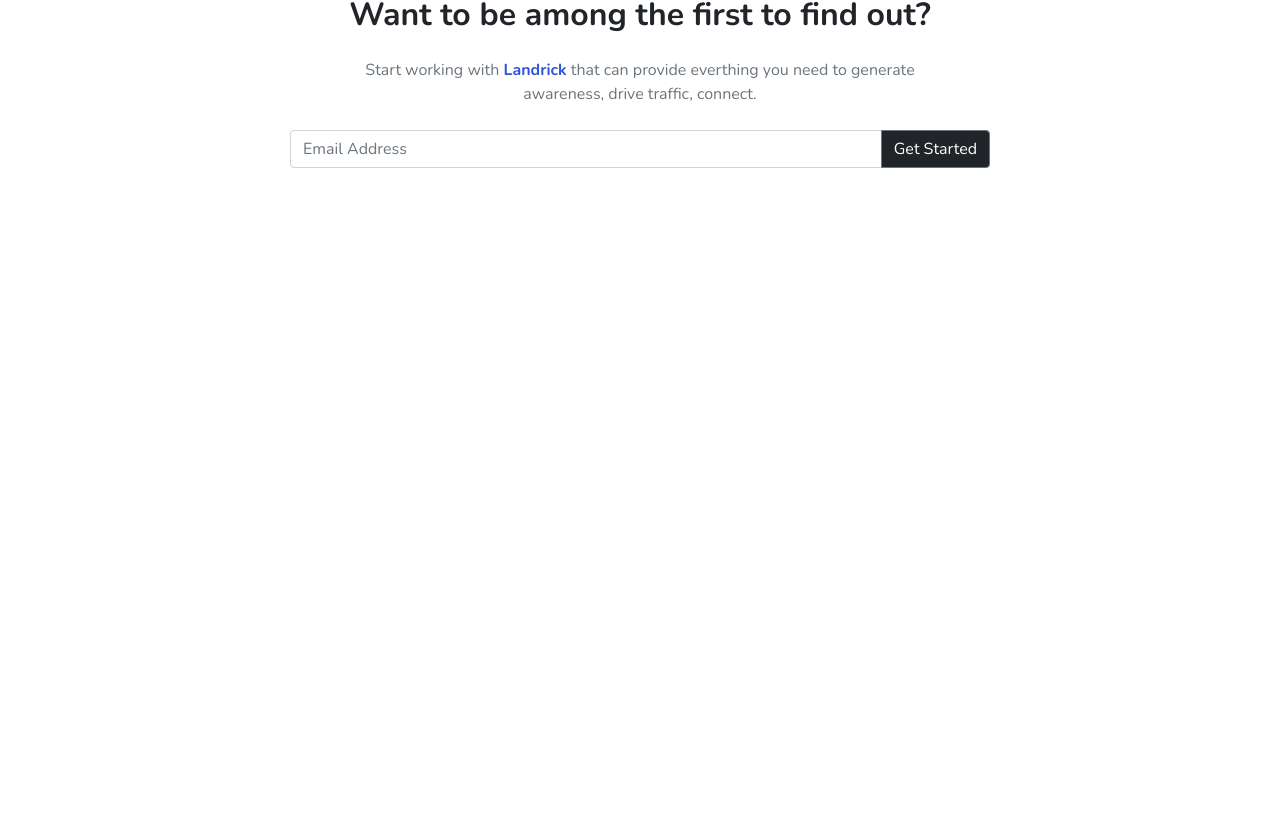
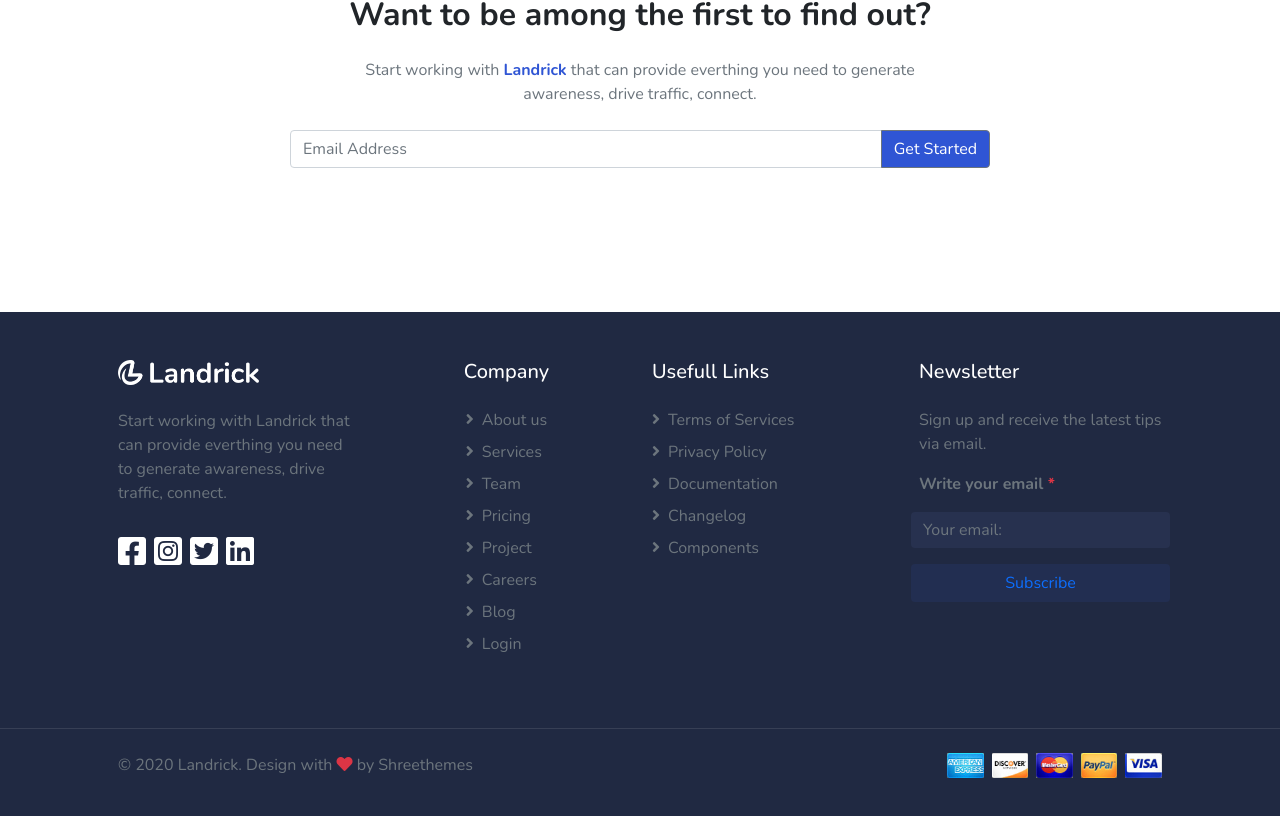
Before and after one commit to Anto231996/proj-html-vuejs, a Vue app: page / in a window 1280 px wide. Shown: the part 3540-4356 px from the top of the page. Before the commit the page ends 3852 px from the top, so only its background shows below. Built offline with nearby package versions, Linux system fonts and the light colour scheme; a web font is replaced by a local one.

Commit message:
aggiunto footer

```diff
--- a/src/App.vue
+++ b/src/App.vue
@@ -2,6 +2,7 @@
   <div id="app">
     <HeaderIndex/>
     <MainIndex/>
+    <FooterIndex/>
   </div>
 </template>
 
@@ -9,12 +10,14 @@
 <script>
 import HeaderIndex from './components/HeaderIndex.vue'
 import MainIndex from './components/MainIndex.vue'
+import FooterIndex from './components/FooterIndex.vue'
 
 export default {
   name: 'App',
   components: {
     HeaderIndex,
-    MainIndex
+    MainIndex,
+    FooterIndex
   }
 }
 </script>
--- a/src/assets/scss/partials/_common.scss
+++ b/src/assets/scss/partials/_common.scss
@@ -1,5 +1,9 @@
 #active-link{
     color: #2F55D4;
+}
+
+.main-logo{
+    height: 25px;
 }
 
 .my-blue-text{
--- /dev/null
+++ b/src/components/FooterBottom.vue
@@ -0,0 +1,65 @@
+<template>
+    <!-- FOOTER BOTTOM -->
+    <section class="container px-5">
+        <div class="row py-4">
+            <!-- COPYRIGHT -->
+            <div class="col">
+                <p class="text-secondary">© 2020 Landrick. Design with <i class="fa fa-heart text-danger"></i> by Shreethemes</p>
+            </div>
+            <!-- /COPYRIGHT -->
+
+            <!-- PAYMENT CARD -->
+            <div class="col d-flex justify-content-end">
+                <img class="ms-2" v-for="(card, index) in paymentCards" :key="index" :src="require(`../assets/img/${card.logo}`)" :alt="card.name">
+            </div>
+            <!-- /PAYMENT CARD -->
+        </div>
+    </section>
+    <!-- /FOOTER BOTTOM -->
+</template>
+
+
+<script>
+export default {
+
+    name: 'FooterBottom',
+
+    data: function () {
+        return{
+            paymentCards:[
+                {
+                    name:'American-Ex card',
+                    logo:'american-ex.png',
+                },
+
+                {
+                    name:'Discover card',
+                    logo:'discover.png',
+                },
+
+                {
+                    name:'Master-Card card',
+                    logo:'master-card.png',
+                },
+
+                {
+                    name:'PayPal card',
+                    logo:'paypal.png',
+                },
+
+                {
+                    name:'Visa card',
+                    logo:'visa.png',
+                }
+            ]
+        }
+    }
+}
+</script>
+
+
+<style lang="scss" scoped>
+    img{
+        height: 25px;
+    }
+</style>
--- /dev/null
+++ b/src/components/FooterIndex.vue
@@ -0,0 +1,25 @@
+<template>
+<footer>
+    <FooterNav/>
+    <FooterBottom/>
+</footer>
+</template>
+
+<script>
+import FooterNav from './FooterNav.vue'
+import FooterBottom from './FooterBottom.vue'
+export default {
+    name:'FooterIndex',
+
+    components:{
+        FooterNav,
+        FooterBottom
+    }
+}
+</script>
+
+<style>
+    footer{
+        background-color: #202942;
+    }
+</style>
--- /dev/null
+++ b/src/components/FooterNav.vue
@@ -0,0 +1,153 @@
+<template>
+<!-- FOOTER NAV -->
+<section>
+    <div class="container p-5">
+        <div class="row">
+            <!-- SOCIAL -->
+            <div class="col-3">
+                <a href="#">
+                    <img class="main-logo mb-4" src="../assets/img/logo-light.png" alt="Landrick logo">
+                </a>
+                <p class="text-secondary mb-4">Start working with Landrick that can provide everthing you need to generate awareness, drive traffic, connect.</p>
+                <div class="text-white fa-2x">
+                    <i class="fab fa-facebook-square me-2"></i>
+                    <i class="fab fa-instagram-square me-2"></i>
+                    <i class="fab fa-twitter-square me-2"></i>
+                    <i class="fab fa-linkedin"></i>
+                </div>
+            </div>
+            <!-- /SOCIAL -->
+
+            <!-- LINKS -->
+            <div class="col-3 d-flex flex-column align-items-center">
+                <h5 class="text-white mb-4">Company</h5>
+                <ul class="p-0">
+                    <li class="list-unstyled mb-2" v-for="(link, index) in companyListLinks" :key="index">
+                        <i class="fas fa-angle-right text-secondary me-2"></i><a class="text-decoration-none text-secondary" :href="link.URL">{{ link.name }}</a>
+                    </li>
+                </ul>
+            </div>
+            <div class="col-3">
+                <h5 class="text-white mb-4">Usefull Links</h5>
+                <ul class="p-0">
+                    <li class="list-unstyled mb-2" v-for="(link, index) in usefullLinks" :key="index">
+                        <i class="fas fa-angle-right text-secondary me-2"></i><a class="text-decoration-none text-secondary" :href="link.URL">{{ link.name }}</a>
+                    </li>
+                </ul>
+            </div>
+            <!-- /LINKS -->
+
+            <!-- NEWSLETTER -->
+            <div class="col-3">
+                <h5 class="text-white mb-4">Newsletter</h5>
+                <p class="text-secondary">Sign up and receive the latest tips via email.</p>
+                <p class="text-secondary fw-bold">Write your email <span class="text-danger">*</span></p>
+                <form class="row g-3">
+                    <input type="email" id="inputEmail" class="form-control text-white" placeholder="Your email:">
+                    <button type="submit" id="btn-subscribe" class="btn text-primary">Subscribe</button>
+                </form>
+            </div>
+            <!-- /NEWSLETTER -->
+        </div>
+    </div>
+</section>
+<!-- /FOOTER NAV -->
+</template>
+
+
+<script>
+export default {
+    name: 'FooterNav',
+
+    data: function () {
+        return{
+            companyListLinks:[
+                {
+                    name:'About us',
+                    URL:'#'
+                },
+
+                {
+                    name:'Services',
+                    URL:'#'
+                },
+
+                {
+                    name:'Team',
+                    URL:'#'
+                },
+
+                {
+                    name:'Pricing',
+                    URL:'#'
+                },
+
+                {
+                    name:'Project',
+                    URL:'#'
+                },
+
+                {
+                    name:'Careers',
+                    URL:'#'
+                },
+
+                {
+                    name:'Blog',
+                    URL:'#'
+                },
+
+                {
+                    name:'Login',
+                    URL:'#'
+                }
+            ],
+
+            usefullLinks:[
+                {
+                    name:'Terms of Services',
+                    URL:'#'
+                },
+
+                {
+                    name:'Privacy Policy',
+                    URL:'#'
+                },
+
+                {
+                    name:'Documentation',
+                    URL:'#'
+                },
+
+                {
+                    name:'Changelog',
+                    URL:'#'
+                },
+
+                {
+                    name:'Components',
+                    URL:'#'
+                }
+            ]
+        }
+    }
+}
+</script>
+
+
+<style lang="scss" scoped>
+
+    section{
+        border-bottom: 1px solid rgba(255, 255, 255, .1);
+
+        input#inputEmail{
+            background-color: #27314F;
+            border: #27314F;
+        }
+
+        button#btn-subscribe{
+            background-color: #222E51;
+        }
+    }
+
+</style>
--- a/src/components/HeaderIndex.vue
+++ b/src/components/HeaderIndex.vue
@@ -6,7 +6,7 @@
     <!-- MAIN LOGO -->
             <div class="col">
                 <a href="#">
-                    <img id="logo-header" src="../assets/img/logo-dark.png" alt="Landrick logo">
+                    <img class="main-logo" src="../assets/img/logo-dark.png" alt="Landrick logo">
                 </a>
             </div>
     <!-- /MAIN LOGO -->
@@ -107,10 +107,6 @@
         div.row{
             height: 100%;
 
-            div.col a img#logo-header{
-                height: 30px;
-            }
-
             a{
                 color: #3C4858;
             }
--- a/src/components/SubscriptionCardsSection.vue
+++ b/src/components/SubscriptionCardsSection.vue
@@ -42,7 +42,7 @@
                     <p class="text-secondary mb-4">Start working with <span class="my-blue-text fw-bold">Landrick</span> that can provide everthing you need to generate <br> awareness, drive traffic, connect.</p>
                     <div class="input-group">
                         <input type="email" class="form-control" placeholder="Email Address">
-                        <button class="btn btn-dark text-white btn-outline-secondary" type="sumbmit">Get Started</button>
+                        <button id="btn-getStarted" class="btn text-white btn-outline-secondary" type="sumbmit">Get Started</button>
                     </div>
                 </div>
             </div>
@@ -118,4 +118,8 @@
             padding: .5rem 1.5rem;
         }
     }
+
+    button#btn-getStarted{
+        background-color: #2F55D4
+    }
 </style>
```
